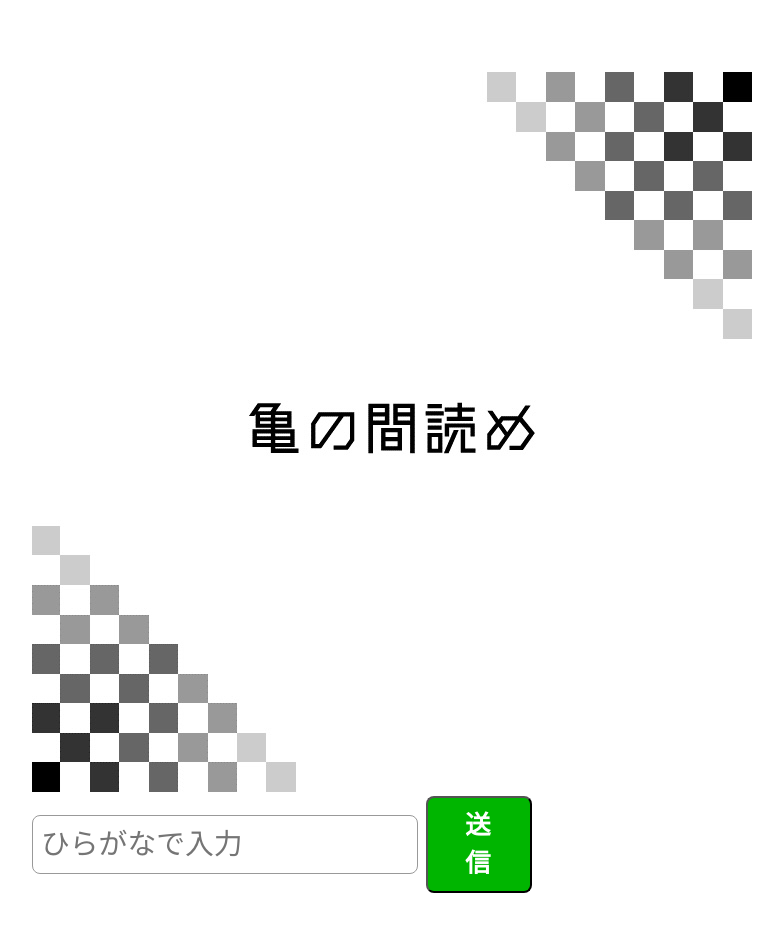
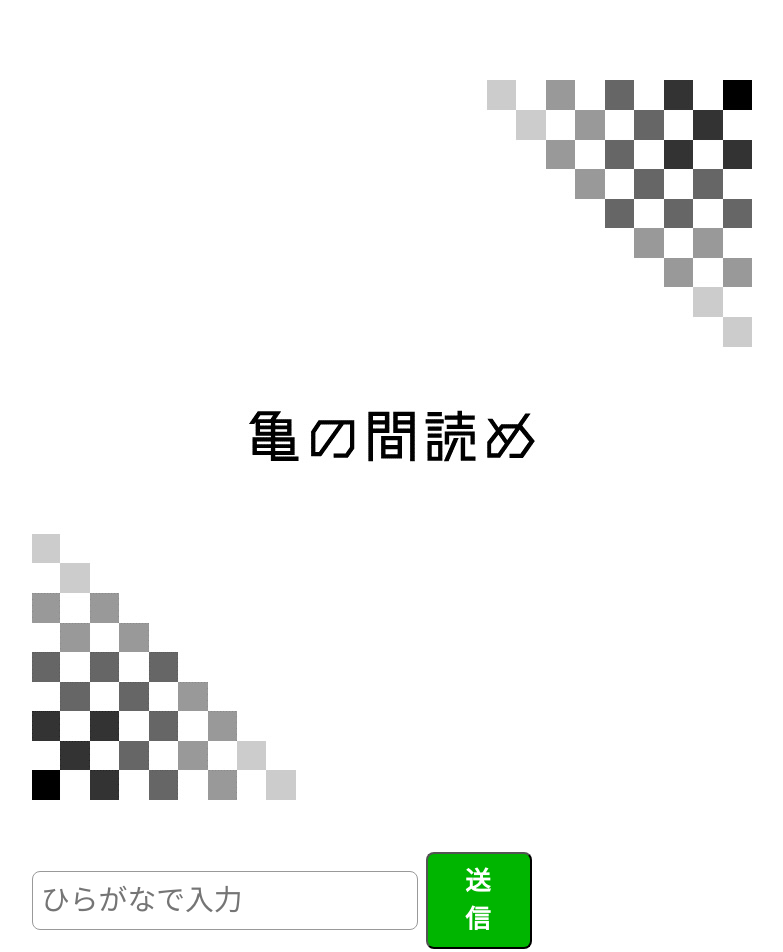
Before and after one commit to ryotama63/RyotamaHouseMystery, a plain HTML site: page index.html in a window 1280 px wide. Shown: the whole page, without its empty margins (358-1141 px from the left). Drawn offline with nearby package versions, Linux system fonts and the light colour scheme.

Commit message:
Update index.html

```diff
--- a/index.html
+++ b/index.html
@@ -5,12 +5,13 @@
   <script src="https://ajax.googleapis.com/ajax/libs/jquery/3.4.1/jquery.min.js"></script><!-- jquery -->
   <script src="./nazo_checker_jquery.js"></script><!-- nazo_checker.js -->
   <link href="./nazo_checker.css" rel="stylesheet" type="text/css"><!-- nazo_checker.css -->
+  <link href="./design.css" rel="stylesheet" type="text/css"><!--  -->
 </head>
 <body>
   <audio src="./sounds/correct.mp3" id="play-correct"></audio>
   <audio src="./sounds/error.mp3" id="play-error"></audio>
+  　<div class="question_image"><img src="./images/last_question.png" alt="LastQuestion" /></div>
     <div class="nazoform">
-  　<img src="./images/last_question.png" alt="LastQuestion" />
     <form name="Last" onsubmit="AnswerCheck(this);return false;">
         <input type="text" name="input" placeholder="ひらがなで入力">
         <button type="submit">送信</button>
```
